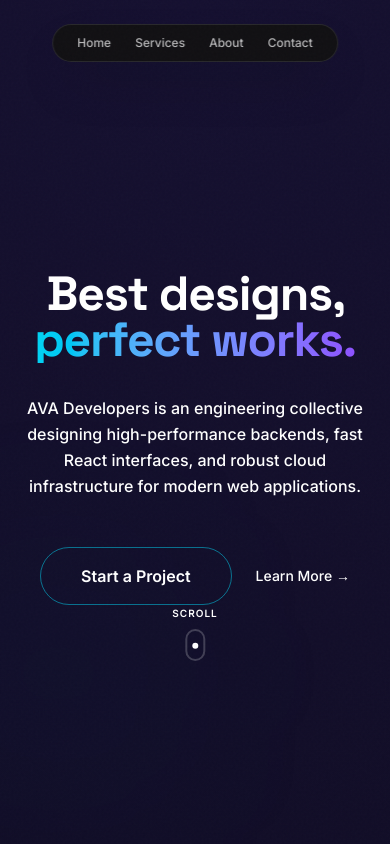
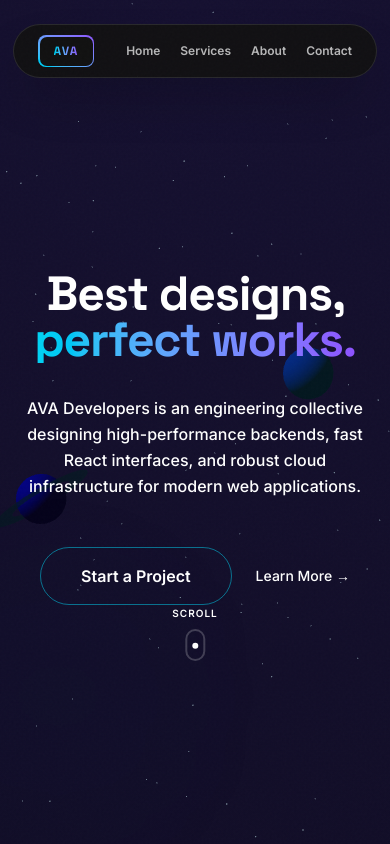
Before and after one commit to aromalbabus404/AVA, a Next.js app: page / in a window 390 px wide. Shown: the top 844 px of the page. Built offline with nearby package versions, Linux system fonts and the light colour scheme.

Commit message:
feat: add 3D space background, fix card mobile alignment, and add AVA logo to navbar

```diff
--- a/src/app/globals.css
+++ b/src/app/globals.css
@@ -86,3 +86,50 @@ html, body {
   pointer-events: none;
   z-index: 999;
 }
+
+/* Background floating and pulsing animations */
+@keyframes float {
+  0%, 100% {
+    transform: translateY(0) translateX(0) scale(1);
+    opacity: 0.2;
+  }
+  33% {
+    transform: translateY(-30px) translateX(15px) scale(1.15);
+    opacity: 0.5;
+  }
+  66% {
+    transform: translateY(15px) translateX(-20px) scale(0.9);
+    opacity: 0.3;
+  }
+}
+
+@keyframes pulse-glow {
+  0%, 100% {
+    transform: scale(1);
+    opacity: 0.4;
+  }
+  50% {
+    transform: scale(1.12);
+    opacity: 0.7;
+  }
+}
+
+.animate-pulse-slow {
+  animation: pulse-glow 12s ease-in-out infinite;
+}
+
+.animate-pulse-slower {
+  animation: pulse-glow 18s ease-in-out infinite;
+}
+
+.animate-float-slow {
+  animation: float 25s ease-in-out infinite;
+}
+
+.animate-float-medium {
+  animation: float 18s ease-in-out infinite;
+}
+
+.animate-float-fast {
+  animation: float 12s ease-in-out infinite;
+}
--- a/src/app/page.tsx
+++ b/src/app/page.tsx
@@ -1,6 +1,7 @@
 "use client";
 
-import React from "react";
+import React, { useState, useEffect } from "react";
+import dynamic from "next/dynamic";
 import Navbar from "@/components/Navbar";
 import Hero from "@/components/Hero";
 import HowWeWork from "@/components/HowWeWork";
@@ -9,7 +10,24 @@ import Team from "@/components/Team";
 import Contact from "@/components/Contact";
 import Footer from "@/components/Footer";
 
+// Safely load SpaceScene on client side only to avoid WebGL/window SSR issues
+const SpaceScene = dynamic(() => import("@/components/SpaceScene"), { ssr: false });
+
 export default function Home() {
+  const [scrollProgress, setScrollProgress] = useState(0);
+
+  useEffect(() => {
+    const handleScroll = () => {
+      const totalScroll = document.documentElement.scrollHeight - window.innerHeight;
+      if (totalScroll > 0) {
+        setScrollProgress(window.scrollY / totalScroll);
+      }
+    };
+    window.addEventListener("scroll", handleScroll, { passive: true });
+    handleScroll();
+    return () => window.removeEventListener("scroll", handleScroll);
+  }, []);
+
   return (
     <div
       className="relative min-h-screen text-white overflow-x-hidden font-body"
@@ -21,10 +39,24 @@ export default function Home() {
       {/* 1. Global Subtle Grain Texture Overlay */}
       <div className="grain-overlay" />
 
-      {/* 2. Premium Static Ambient Glow Orbs */}
-      <div className="absolute top-[10%] left-[-10%] w-[50vw] h-[50vw] rounded-full bg-cyan-500/5 blur-[120px] pointer-events-none z-0" />
-      <div className="absolute top-[40%] right-[-10%] w-[60vw] h-[60vw] rounded-full bg-violet-600/5 blur-[150px] pointer-events-none z-0" />
-      <div className="absolute bottom-[10%] left-[10%] w-[45vw] h-[45vw] rounded-full bg-teal-500/4 blur-[100px] pointer-events-none z-0" />
+      {/* 2. Interactive 3D Space Scene Background */}
+      <div className="fixed inset-0 w-full h-full pointer-events-none z-0 opacity-80">
+        <SpaceScene scrollProgress={scrollProgress} />
+      </div>
+
+      {/* 3. Premium Static & Animating Ambient Glow Orbs */}
+      <div className="absolute top-[10%] left-[-10%] w-[50vw] h-[50vw] rounded-full bg-cyan-500/5 blur-[120px] pointer-events-none z-0 animate-pulse-slow" />
+      <div className="absolute top-[40%] right-[-10%] w-[60vw] h-[60vw] rounded-full bg-violet-600/5 blur-[150px] pointer-events-none z-0 animate-pulse-slower" />
+      <div className="absolute bottom-[10%] left-[10%] w-[45vw] h-[45vw] rounded-full bg-teal-500/4 blur-[100px] pointer-events-none z-0 animate-pulse-slow" />
+
+      {/* 4. Standard Beautiful Floating Particles (HTML/CSS animations) */}
+      <div className="absolute inset-0 overflow-hidden pointer-events-none z-0 select-none">
+        <div className="absolute top-[15%] left-[15%] w-2 h-2 rounded-full bg-cyan-400/30 animate-float-slow" />
+        <div className="absolute top-[35%] right-[20%] w-3 h-3 rounded-full bg-violet-400/25 animate-float-medium" />
+        <div className="absolute top-[60%] left-[8%] w-1.5 h-1.5 rounded-full bg-teal-400/35 animate-float-fast" />
+        <div className="absolute top-[80%] right-[15%] w-2.5 h-2.5 rounded-full bg-cyan-300/20 animate-float-slow" />
+        <div className="absolute top-[50%] right-[45%] w-2 h-2 rounded-full bg-white/20 animate-float-medium" />
+      </div>
 
       {/* Sticky Navigation Header */}
       <Navbar />
--- a/src/components/Contact.tsx
+++ b/src/components/Contact.tsx
@@ -25,19 +25,19 @@ export default function Contact() {
       </p>
 
       {/* WhatsApp Directory Cards */}
-      <div className="grid grid-cols-2 gap-6 mt-12 w-full max-w-4xl mx-auto text-left font-body justify-center">
+      <div className="grid grid-cols-1 sm:grid-cols-2 md:grid-cols-3 gap-6 mt-12 w-full max-w-5xl mx-auto text-left font-body justify-center">
         {WHATSAPP_CONTACTS.map((member, index) => {
           const isLast = index === WHATSAPP_CONTACTS.length - 1;
           return (
             <div
               key={member.name}
-              className={`rounded-2xl p-6 bg-white/[0.02] border border-white/10 hover:border-[#25D366]/40 hover:bg-white/[0.04] transition-all duration-300 flex flex-col justify-between h-full group ${
-                isLast ? "col-span-2 justify-self-center w-full max-w-[calc(50%-12px)]" : "w-full"
+              className={`rounded-2xl p-6 bg-white/[0.02] border border-white/10 hover:border-[#25D366]/40 hover:bg-white/[0.04] transition-all duration-300 flex flex-col justify-between h-full group w-full ${
+                isLast ? "sm:col-span-2 md:col-span-1 sm:max-w-[calc(50%-12px)] md:max-w-none sm:mx-auto md:mx-0" : ""
               }`}
             >
               <div>
                 <div className="flex items-center gap-3 mb-4">
-                  <div className="w-12 h-12 rounded-full flex items-center justify-center bg-gradient-to-tr from-cyan-400 to-violet-500 text-white font-display text-lg font-bold shadow-lg">
+                  <div className="w-12 h-12 rounded-full flex-shrink-0 flex items-center justify-center bg-gradient-to-tr from-cyan-400 to-violet-500 text-white font-display text-lg font-bold shadow-lg">
                     {member.avatarText}
                   </div>
                   <div>
@@ -46,7 +46,7 @@ export default function Contact() {
                     </h4>
                   </div>
                 </div>
-                <p className="text-xs text-muted-foreground leading-relaxed mb-6">
+                <p className="text-xs text-muted-foreground leading-relaxed mb-6 font-medium">
                   Tap below to send a message directly to {member.name.split(" ")[0]} regarding working details.
                 </p>
               </div>
--- a/src/components/Navbar.tsx
+++ b/src/components/Navbar.tsx
@@ -20,16 +20,31 @@ export default function Navbar() {
 
   return (
     <div className="fixed top-6 left-1/2 -translate-x-1/2 z-50 w-auto max-w-[95vw] select-none">
-      <header className="flex flex-row items-center bg-[#111111]/90 border border-white/10 px-6 py-2.5 rounded-full shadow-2xl backdrop-blur-md">
+      <header className="flex flex-row items-center justify-between bg-[#111111]/90 border border-white/10 px-6 py-2.5 rounded-full shadow-2xl backdrop-blur-md gap-8 md:gap-16">
+
+        {/* AVA Logo */}
+        <a
+          href="#home"
+          onClick={(e) => handleScroll(e, "#home")}
+          className="flex items-center group cursor-pointer"
+        >
+          <div className="h-8 rounded-lg bg-gradient-to-tr from-cyan-400 to-violet-500 p-[1.5px] transition-transform duration-300 group-hover:scale-105">
+            <div className="w-full h-full bg-[#111111] rounded-[7px] px-3.5 flex items-center justify-center transition-all duration-300 group-hover:bg-transparent">
+              <span className="font-display font-black text-xs tracking-widest bg-gradient-to-r from-cyan-400 to-violet-500 bg-clip-text text-transparent group-hover:text-white transition-colors duration-200">
+                AVA
+              </span>
+            </div>
+          </div>
+        </a>
 
         {/* Navigation Links */}
-        <nav className="flex flex-row items-center gap-6 font-body">
+        <nav className="flex flex-row items-center gap-5 md:gap-7 font-body">
           {navLinks.map((link) => (
             <a
               key={link.label}
               href={link.href}
               onClick={(e) => handleScroll(e, link.href)}
-              className="text-xs md:text-sm font-medium text-white/70 hover:text-white transition-colors duration-200"
+              className="text-xs md:text-sm font-semibold text-white/70 hover:text-white transition-colors duration-200"
             >
               {link.label}
             </a>
--- a/src/components/Team.tsx
+++ b/src/components/Team.tsx
@@ -27,7 +27,7 @@ function TeamMemberCard({ member, index, className = "" }: { member: TeamMember;
       } ${className}`}
     >
       {/* Avatar Circle */}
-      <div className="w-20 h-20 rounded-full flex items-center justify-center bg-gradient-to-tr from-cyan-400 to-violet-500 text-white font-display text-2xl font-bold shadow-lg">
+      <div className="w-20 h-20 rounded-full flex-shrink-0 flex items-center justify-center bg-gradient-to-tr from-cyan-400 to-violet-500 text-white font-display text-2xl font-bold shadow-lg">
         {member.avatarText}
       </div>
 
@@ -38,7 +38,7 @@ function TeamMemberCard({ member, index, className = "" }: { member: TeamMember;
         </h3>
       </div>
 
-      <p className="text-xs text-muted-foreground font-body leading-relaxed max-w-[220px] mt-2">
+      <p className="text-xs text-muted-foreground font-body leading-relaxed max-w-[220px] mt-2 font-medium">
         {member.description}
       </p>
 
@@ -86,7 +86,7 @@ export default function Team() {
       </div>
 
       {/* Team grid */}
-      <div className="grid grid-cols-2 gap-6 w-full max-w-4xl mx-auto justify-center">
+      <div className="grid grid-cols-1 sm:grid-cols-2 md:grid-cols-3 gap-6 w-full max-w-5xl mx-auto justify-center">
         {WHATSAPP_CONTACTS.map((member, index) => {
           const isLast = index === WHATSAPP_CONTACTS.length - 1;
           return (
@@ -94,7 +94,7 @@ export default function Team() {
               key={member.name}
               member={member}
               index={index}
-              className={isLast ? "col-span-2 justify-self-center w-full max-w-[calc(50%-12px)]" : "w-full"}
+              className={isLast ? "sm:col-span-2 md:col-span-1 sm:max-w-[calc(50%-12px)] md:max-w-none sm:mx-auto md:mx-0 w-full" : "w-full"}
             />
           );
         })}
```
